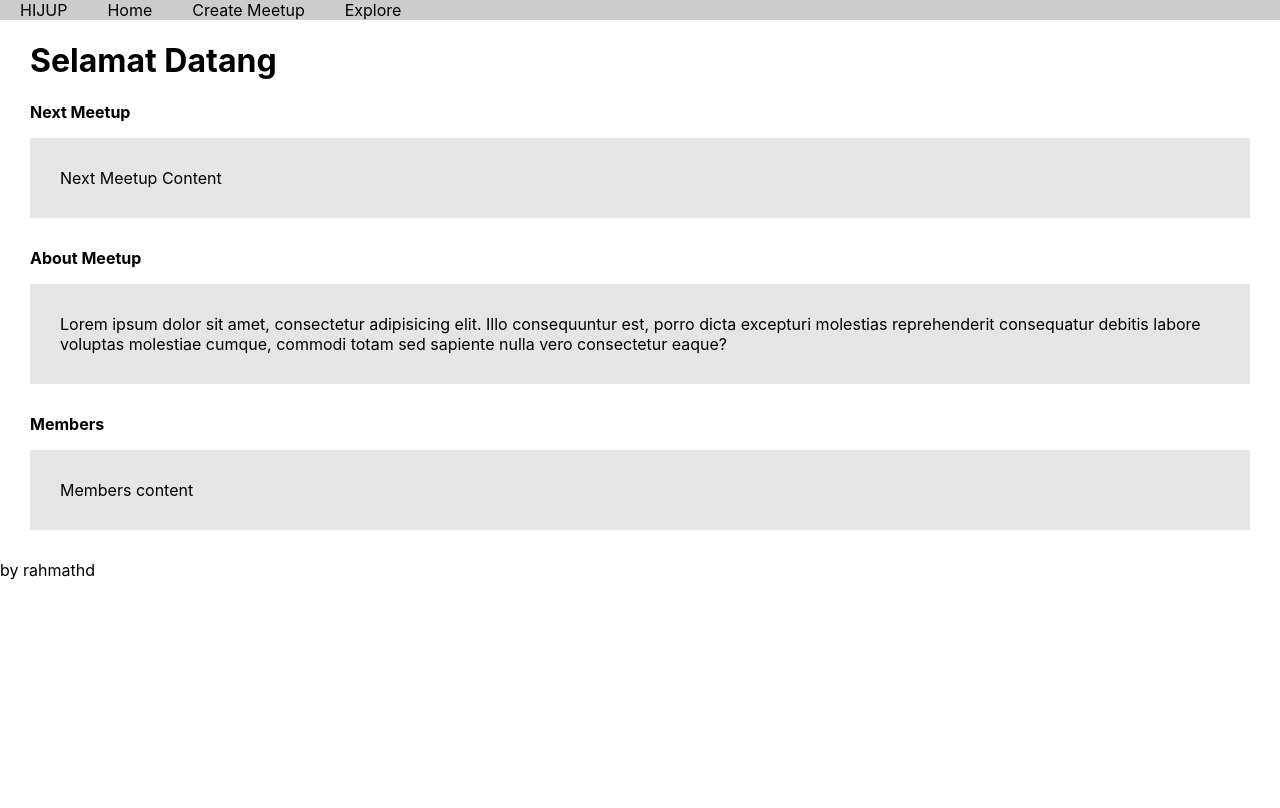
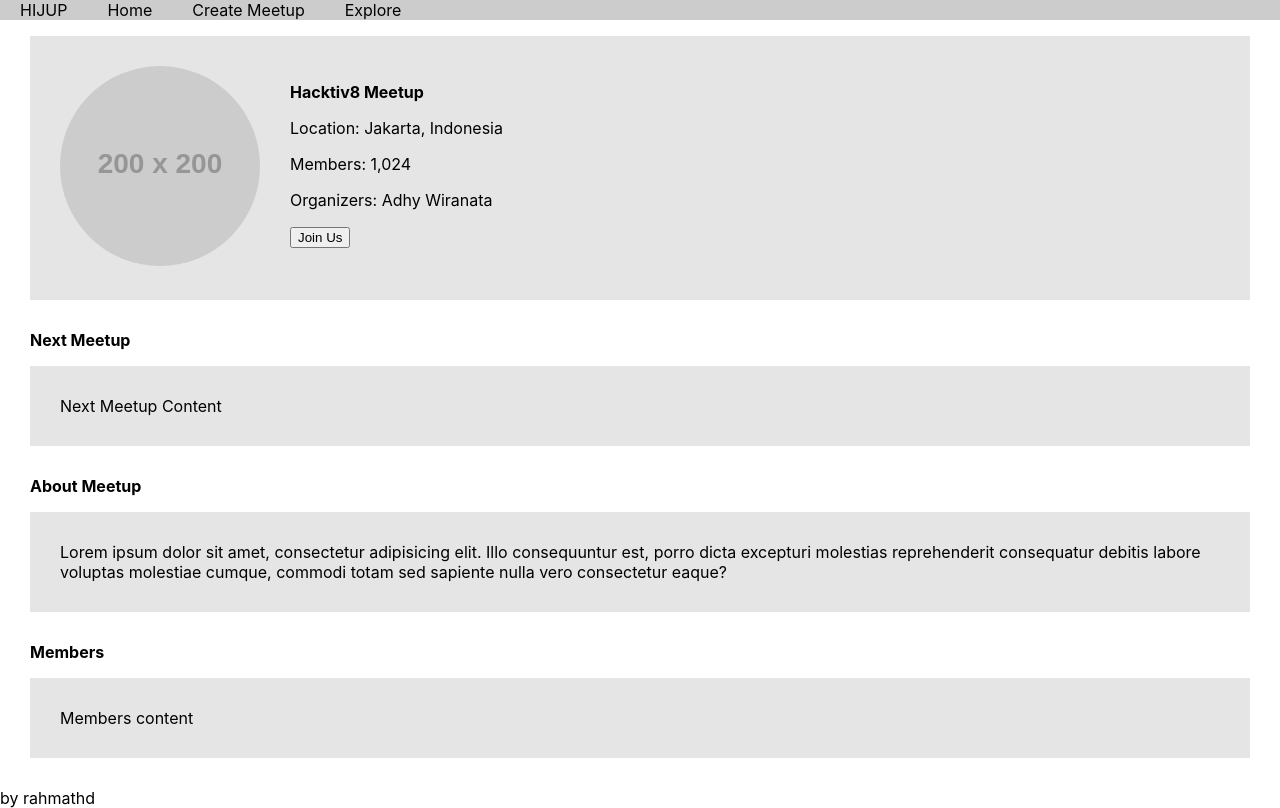
Before and after one commit to rahmatrhd/q-temu, a React (Create React App) app: page / in a window 1280 px wide. Built offline with nearby package versions, Linux system fonts and the light colour scheme.

Commit message:
create MainMeetup

```diff
--- /dev/null
+++ b/src/components/molecules/MainMeetup.js
@@ -0,0 +1,27 @@
+import React from 'react'
+import Text from '../atoms/Text'
+import Avatar from '../atoms/Avatar'
+import Button from '../atoms/Button'
+
+const MainMeetup = () => (
+  <div style={{ display: 'flex'}}>
+    <div style={{ marginRight: 30, }}>
+      <Avatar src="https://placehold.it/200x200"/>
+    </div>
+    <div style={{ flex: 1 }}>
+      <Text variant="title">Hacktiv8 Meetup</Text>
+      <Text>
+        Location: Jakarta, Indonesia
+      </Text>
+      <Text>
+        Members: 1,024
+      </Text>
+      <Text>
+        Organizers: Adhy Wiranata
+      </Text>
+      <Button>Join Us</Button>
+    </div>
+  </div>
+)
+
+export default MainMeetup
--- a/src/pages/Home.js
+++ b/src/pages/Home.js
@@ -1,6 +1,7 @@
 import React from 'react'
 import Layout from '../components/Layout'
 import Section from '../components/organisms/Section'
+import MainMeetup from '../components/molecules/MainMeetup'
 
 class Home extends React.Component {
   render() {
@@ -9,7 +10,9 @@ class Home extends React.Component {
         header="HIJUP"
         footer="by rahmathd"
       >
-        <h1>Selamat Datang</h1>
+        <Section>
+          <MainMeetup />
+        </Section>
         <Section title="Next Meetup">
           Next Meetup Content
         </Section>
```
